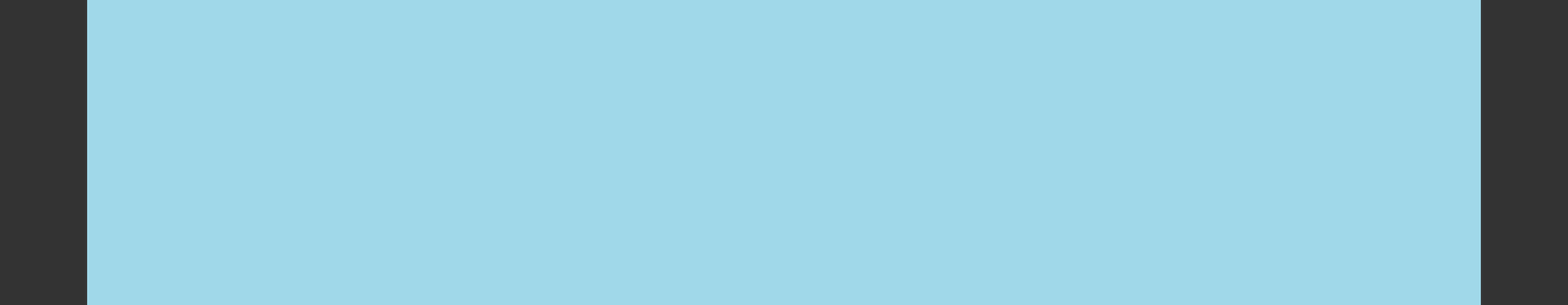
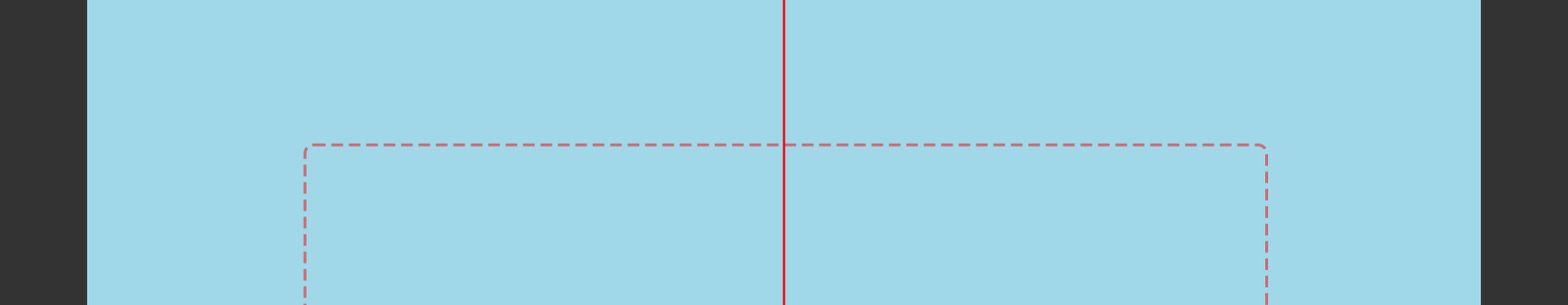
Before and after one commit to ryantow/hubwall-kiosk, an Electron app: page index.html in a window 1600 px wide. Shown: the top 312 px of the page at 98% size. Drawn offline with Linux system fonts and the light colour scheme.

Commit message:
updating index for calibration

```diff
--- a/index.html
+++ b/index.html
@@ -32,6 +32,9 @@
 
     <div id="scale-wrapper">
         <div class="app-container">
+            <div id="calibration-overlay">
+    <img src="src/assets/images/calibration.png" alt="Calibration Grid">
+</div>
             <div class="safe-zone-viewport">
 
                 <div id="ribbon" class="ribbon" style="--current-index: 0;">
```
